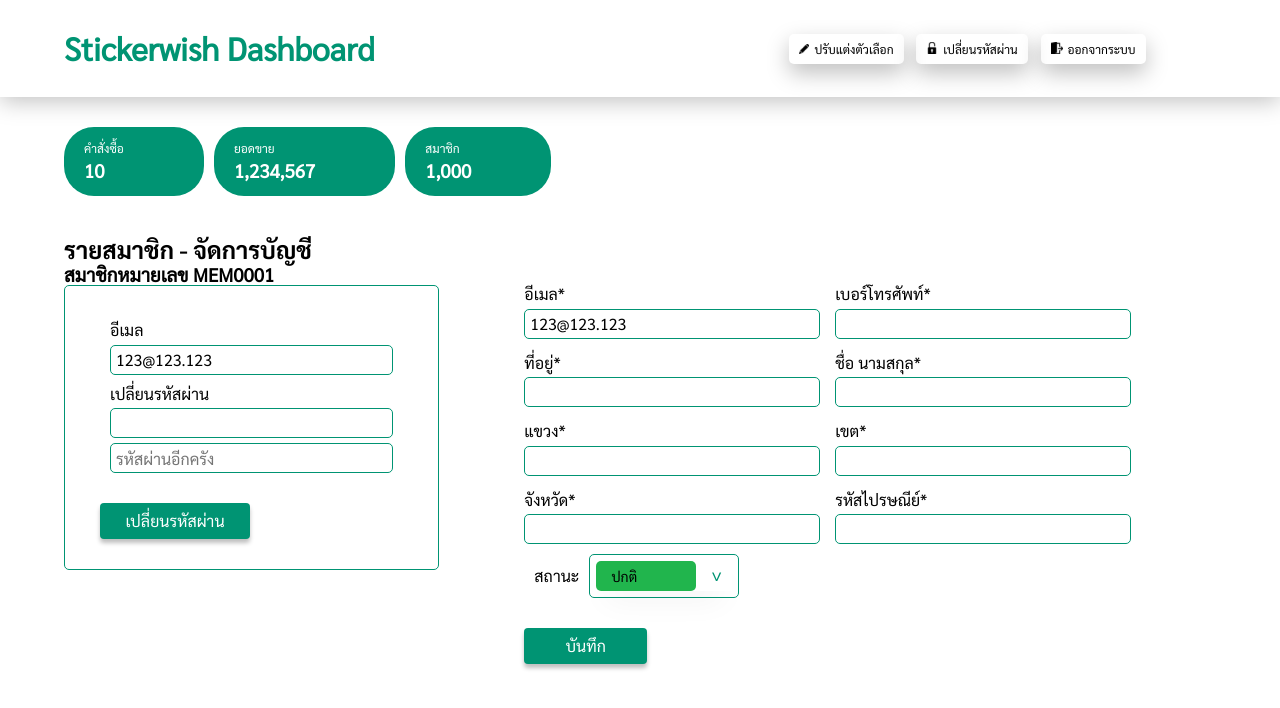
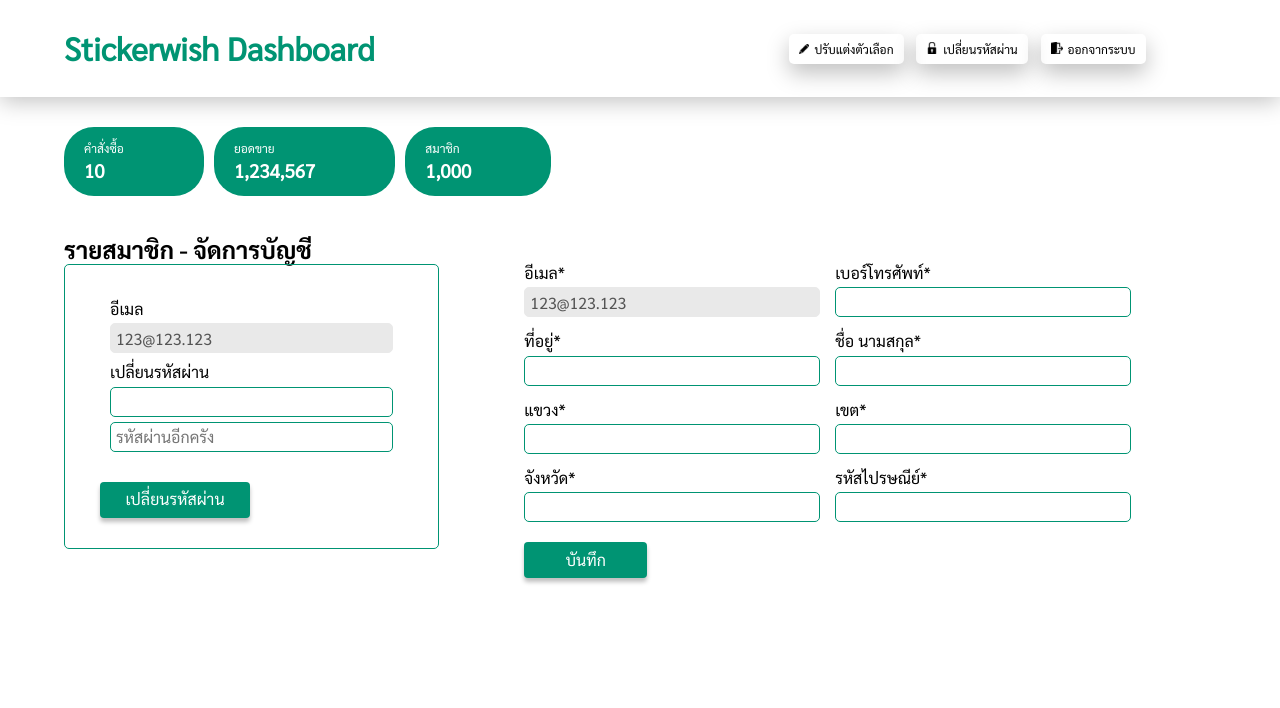
Before and after one commit to Knight-H/e-sticker-frontend, a React (Create React App) app: page /admin/setting in a window 1280 px wide. Shown: the top 708 px of the page. Built offline with nearby package versions, Linux system fonts and the light colour scheme.

Commit message:
Changelog - remove account status

```diff
--- a/src/components/member-setting/index.js
+++ b/src/components/member-setting/index.js
@@ -4,11 +4,49 @@
 import LocationFieldsComponent from '../location-fields';
 import LoginCredentialsComponent from '../login-credentials';
 import AdminKpi from '../admin-kpi'
-import { EnhancedLocationFields, EnhancedLoginComponent } from '../member/index'
+import { EnhancedLoginComponent } from '../member/index'
 
+import { dummyHandleSubmit } from '../common-scss/common'
+import { i18_th } from '../common-scss/i18_text'
 import { Field, withFormik, ErrorMessage, Form } from "formik";
 
+let EnhancedLocationFieldsNoAccStatus = withFormik({
+    enableReinitialize: true,
+    mapPropsToValues: (props) => {
 
+        return {
+            email: props.email || '',
+            phone: '',
+            address: '',
+            fullname: '',
+
+            district: '',
+            zone: '',
+            provice: '',
+            zip: '',
+        }
+    },
+    validate: (values) => {
+        const errors = {}
+
+        console.log(values)
+        Object.entries(values).forEach(([fieldName, fieldValue]) => {
+            if (!fieldValue) {
+                errors[fieldName] = i18_th.required
+            }
+        })
+
+        return errors
+    },
+    handleSubmit: dummyHandleSubmit
+})((props) => {
+    return (
+        <Form className={styles.userInfo}>
+            <LocationFieldsComponent onlyLocation={false} {...props} />
+            <Field name="submit" type="submit" className={styles.greenButton} value="บันทึก" />
+        </Form>
+    )
+})
 
 
 let MemberSettingComponent = (props) => {
@@ -57,12 +95,12 @@
             <section className={styles.section1}>
 
                 <h2>รายสมาชิก - จัดการบัญชี</h2>
-                <h3>สมาชิกหมายเลข MEM0001</h3>
+                {/* <h3>สมาชิกหมายเลข MEM0001</h3> */}
 
                 <div className={styles.flexWrapper}>
 
                     <EnhancedLoginComponent email={currentEmail} emailDisabled={true} />
-                    <EnhancedLocationFields email={currentEmail} emailDisabled={true} />
+                    <EnhancedLocationFieldsNoAccStatus email={currentEmail} emailDisabled={true} />
 
                 </div>
             </section>
--- a/src/components/member-setting/index.module.scss
+++ b/src/components/member-setting/index.module.scss
@@ -74,24 +74,88 @@
     }
 }
 
+@mixin conditionalFlexing {
+
+    // Ensure the component isn't squeezed before wrapping
+
+    @media screen and (min-width: 768px){
+        flex-direction: row;
+    }
+    @media screen and (max-width: 767px){
+        flex-direction: column;
+    }
+}
+
+@mixin conditionalWidth {
+
+    // Fix component size when screen is large otherwise 100%
+
+    @media screen and (min-width: 768px){
+        width: 450px;
+    }
+    @media screen and (max-width: 767px){
+        width: 100%;
+    }
+}
+
+@mixin conditionalPadding {
+
+    // Different padding when there are 2 columns
+
+    @media screen and (min-width: 768px){  // width >= 768
+        padding: 0px 85px;
+    }
+    @media not screen and (min-width: 768px){  // width < 768
+        padding: 15px;
+    }
+}
+
 .flexWrapper{
+    @include conditionalFlexing();
+
     display: flex;
     flex-wrap: wrap;
     align-items: flex-start;
 }
 
+
+@mixin InputDisabled {
+
+    // grey out disabled input field
+
+    input:disabled{
+        border-radius: 5px;
+        border-color:  #E9E9E9;
+        background-color: #E9E9E9;
+    }
+
+}
+
 .loginCredentials {
+    @include conditionalWidth;
+
     flex: 1;
-    width: 50%;
+
     padding: 30px 35px;
     border: 1px solid #009473;
     border-radius: 5px;
+
+    @include InputDisabled
+
 }
 
 .userInfo {
+    @include conditionalPadding();
+
     flex: 2;
 
-    padding: 30px 85px;
+    // Override default behavior
+
+    div { // Reason: Does not align with button
+        margin: 0;
+    }
+
+    @include InputDisabled;
 }
 
 .greenButton{
--- a/src/components/member/index.js
+++ b/src/components/member/index.js
@@ -50,7 +50,7 @@
 })((props) => {
     return (
         <Form className={styles.loginCredentials}>
-            <LoginCredentialsComponent2 isRegistering={false} />
+            <LoginCredentialsComponent2 isRegistering={false} {...props} />
         </Form>
     )
 })
```
